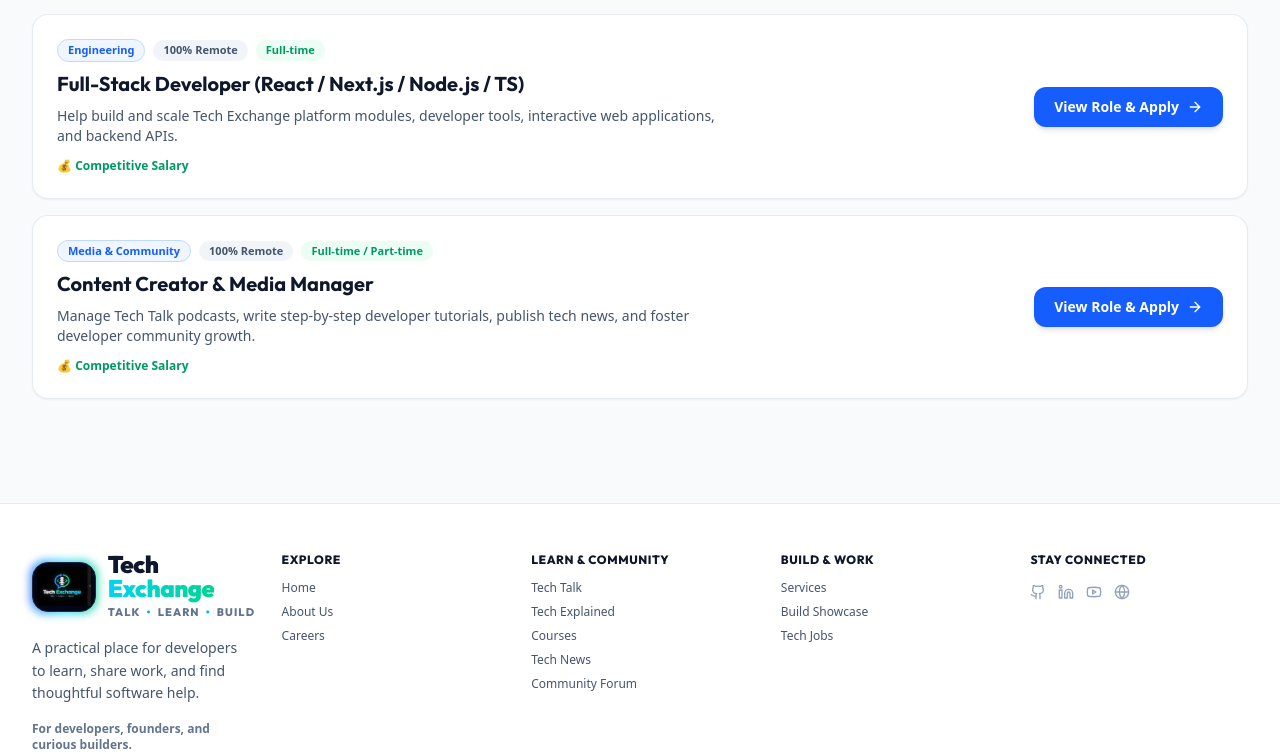
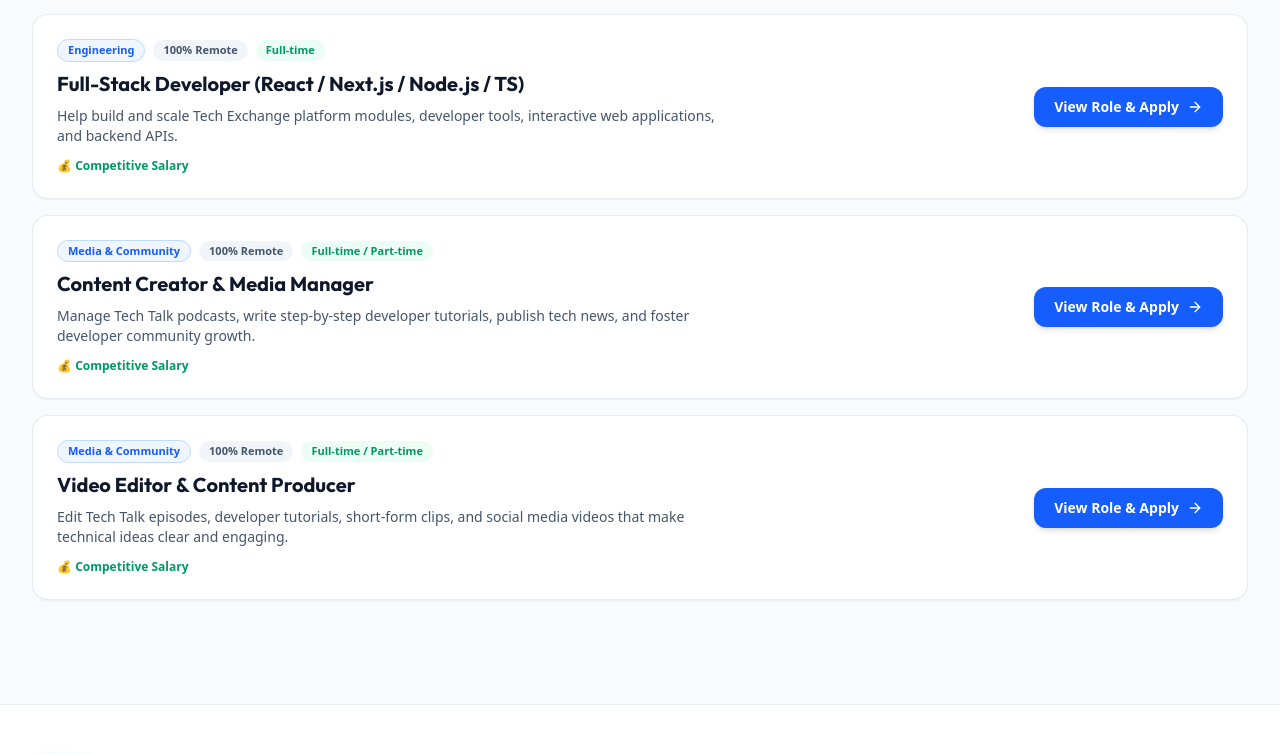
Before and after one commit to dineshgajurel/tech-exchange, a React (Vite) app: page /about in a window 1280 px wide. Shown: the part 1821-2575 px from the top of the page. Built offline with nearby package versions, Linux system fonts and the light colour scheme.

Commit message:
updte jobs

```diff
--- a/src/components/AboutSection.tsx
+++ b/src/components/AboutSection.tsx
@@ -44,6 +44,7 @@
     salary: 'Competitive Salary',
     description: 'Help build and scale Tech Exchange platform modules, developer tools, interactive web applications, and backend APIs.',
     requirements: [
+      '3+ years of professional experience building production web applications',
       'Strong hands-on experience building production web applications with React, Next.js, and TypeScript',
       'Understand Next.js routing, server-side rendering, data fetching, and performance fundamentals',
       'Build and integrate reliable Node.js REST or GraphQL APIs with clear validation and error handling',
@@ -60,10 +61,27 @@
     salary: 'Competitive Salary',
     description: 'Manage Tech Talk podcasts, write step-by-step developer tutorials, publish tech news, and foster developer community growth.',
     requirements: [
+      '2+ years of experience in technical content, media production, or developer community work',
       'Explain software concepts accurately through tutorials, articles, interviews, or short-form media',
       'Plan and produce developer-focused content from research through publication',
       'Use basic audio, video, and editing workflows to create polished episodes and clips',
       'Engage respectfully with technical communities and turn audience feedback into better content'
+    ]
+  },
+  {
+    id: 'te-role-3',
+    title: 'Video Editor & Content Producer',
+    department: 'Media & Community',
+    location: '100% Remote',
+    type: 'Full-time / Part-time',
+    salary: 'Competitive Salary',
+    description: 'Edit Tech Talk episodes, developer tutorials, short-form clips, and social media videos that make technical ideas clear and engaging.',
+    requirements: [
+      '2+ years of professional video editing or content production experience',
+      'Experience editing video for podcasts, tutorials, interviews, or social media',
+      'Comfortable with tools such as Adobe Premiere Pro, DaVinci Resolve, Final Cut Pro, or similar',
+      'Strong sense of pacing, audio quality, captions, visual storytelling, and platform formats',
+      'Organize raw footage, project files, thumbnails, and exports reliably in a remote workflow'
     ]
   }
 ];
--- a/src/data/initialData.ts
+++ b/src/data/initialData.ts
@@ -561,6 +561,7 @@
     salaryRange: 'Competitive Salary',
     description: 'We are looking for a Full-Stack Developer to build platform features, interactive web applications, developer utilities, and reliable backend services.',
     requirements: [
+      '3+ years of professional full-stack development experience.',
       'Strong proficiency in React, Next.js, TypeScript, and Node.js backend development.',
       'Experience with relational or NoSQL database design (PostgreSQL, MongoDB, Redis).',
       'Knowledge of responsive UI layouts, CSS, and modern API architecture (REST/GraphQL).',
@@ -583,6 +584,7 @@
     salaryRange: 'Competitive Salary',
     description: 'Lead content production for Tech Talk podcasts, write step-by-step developer tutorials, curate tech news updates, and foster developer community growth.',
     requirements: [
+      '2+ years of experience in technical content, media production, or developer community management.',
       'Experience in technical writing, podcast hosting/editing, or developer community management.',
       'Strong written and verbal communication skills with a focus on software engineering topics.',
       'Ability to independently plan content schedules, interview tech leaders, and publish developer guides.'
```
